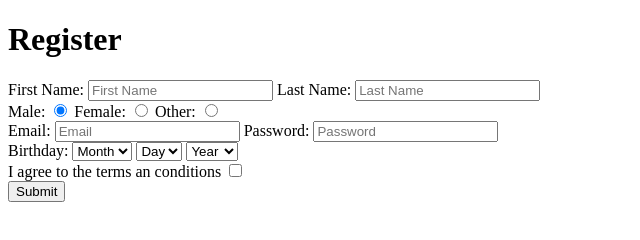
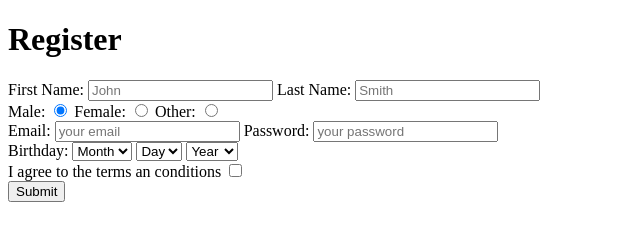
Before and after one commit to RobertWAFowler/UdemyTheWebDeveloperBootcamp, a plain HTML site: page Section4-IntemediateHtml/38FormExercise/FormExercise.html in a window 1280 px wide. Shown: the full height of the page, 0-640 px from the left. Drawn offline with Linux system fonts and the light colour scheme.

Commit message:
40. Form Exercise: SOLUTION

```diff
--- a/Section4-IntemediateHtml/38FormExercise/FormExercise.html
+++ b/Section4-IntemediateHtml/38FormExercise/FormExercise.html
@@ -8,13 +8,15 @@
 <h1>Register</h1>
 
 <form action="">
+    <div>
         <label for="firstName">First Name: </label>
-    <input id="firstName" name="firstName" placeholder="First Name" required type="text">
+        <input id="firstName" name="firstName" placeholder="John" required type="text">
 
         <label for="lastName">Last Name: </label>
-    <input id="lastName" name="lastName" placeholder="Last Name" required type="text">
+        <input id="lastName" name="lastName" placeholder="Smith" required type="text">
 
-    <br>
+    </div>
+    <div>
 
         <label for="genderMale">Male: </label>
         <input checked id="genderMale" name="gender" type="radio" value="MALE">
@@ -25,14 +27,17 @@
         <label for="genderOther">Other: </label>
         <input id="genderOther" name="gender" type="radio" value="OTHER">
 
-    <br>
+    </div>
+    <div>
         <label for="email">Email: </label>
-    <input id="email" name="email" placeholder="Email" required type="email">
+        <input id="email" name="email" placeholder="your email" required type="email">
 
         <label for="password">Password: </label>
-    <input id="password" maxlength="10" minlength="5" name="password" placeholder="Password" required type="password">
+        <input id="password" pattern=".{5,10}" title="Password must be between 5 and 10 characters" name="password" placeholder="your password" required
+               type="password">
 
-    <br>
+    </div>
+    <div>
 
         <label>Birthday:
             <select id="bdmonth" name="bdmonth">
@@ -56,11 +61,14 @@
             </select>
         </label>
 
-    <br>
+    </div>
+    <div>
         <label for="terms">I agree to the terms an conditions </label>
         <input id="terms" name="terms" required type="checkbox" value="true">
-    <br>
+    </div>
+    <div>
         <input type="submit">
+    </div>
 </form>
 
 </body>
```
Lines whose indentation alone changed are shown as unchanged.
